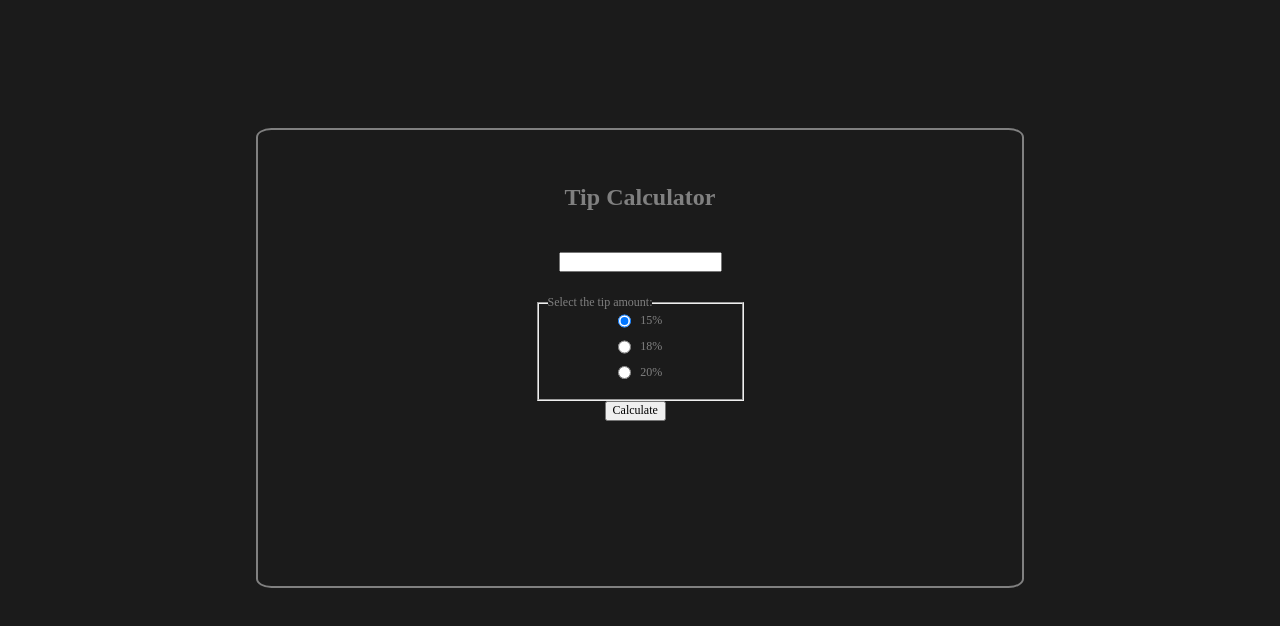
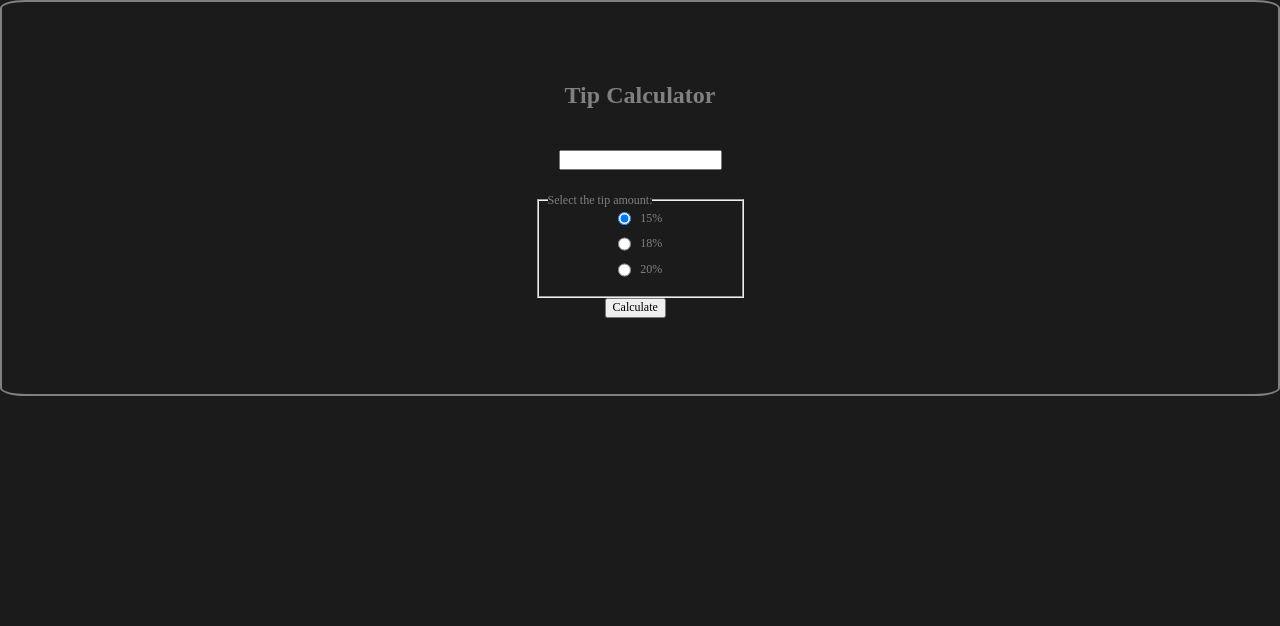
Before and after one commit to coding4freedom/tip-calculator, a plain HTML site: page Tip Calculator/index.html in a window 1280 px wide. Drawn offline with Linux system fonts and the light colour scheme.

Commit message:
Tip calculator moible first modification at 320px

```diff
--- a/Tip Calculator/css/style.css
+++ b/Tip Calculator/css/style.css
@@ -27,12 +27,11 @@ html {
 
 
 /******************************************
-/* LAYOUT
+/* LAYOUT  adjust screen window to 320 x 480
 /*******************************************/
 body {
      height: 100%;
-     overflow: hidden;
-     padding: 10% 20%;
+     margin-bottom: 0%;
      background-color: #1b1b1b;
      color: gray;
 }
@@ -44,9 +43,8 @@ main {
 
      margin-left: auto;
      margin-right: auto;
-     padding-top: 5%;
-     padding-bottom: 20%;
-     height: max-content;
+     padding: 5% 0;
+     height: 100%;
 
      border-radius: 2%;
      border: 2px solid gray;
```
